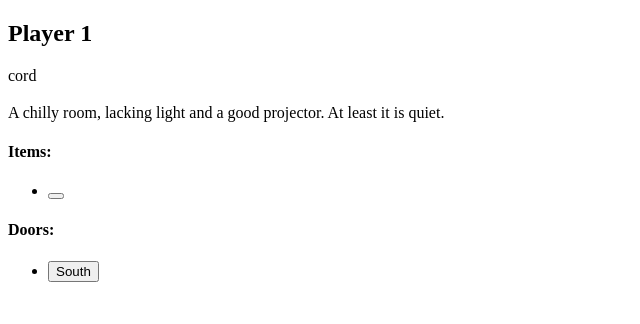
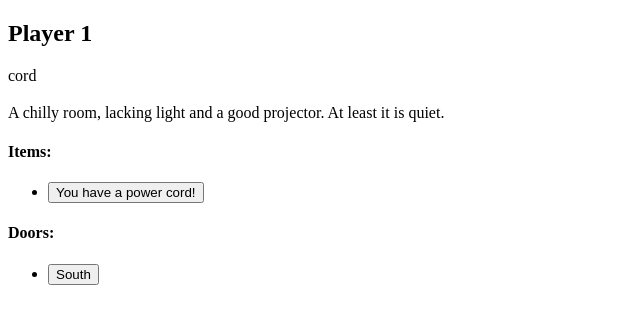
Before and after one commit to stephaniesmith/adventure-game, a React app: page / in a window 1280 px wide. Shown: the top 324 px of the page, without its empty margins (0-640 px from the left). Built offline with nearby package versions, Linux system fonts and the light colour scheme.

Commit message:
added the ChooseItem component to the room

```diff
--- a/src/components/Room.js
+++ b/src/components/Room.js
@@ -1,6 +1,7 @@
 import React, { Component } from 'react';
 import PropTypes from 'prop-types';
 import Door from './Door';
+import ChooseItem from './ChooseItem';
 
 export default class Room extends Component {
   static propTypes = {
@@ -19,13 +20,14 @@ export default class Room extends Component {
         {!!items.length && (
           <div>
             <h4>Items:</h4>
-            <ul>
+            <ChooseItem items={items}/>
+            {/* <ul>
               {items.map(item => (
                 <li key={item.key}>
                   <button onClick={() => console.log(item.description)}></button>
                 </li>
               ))}
-            </ul>
+            </ul> */}
           </div>
         )}
         <h4>Doors:</h4>
```
